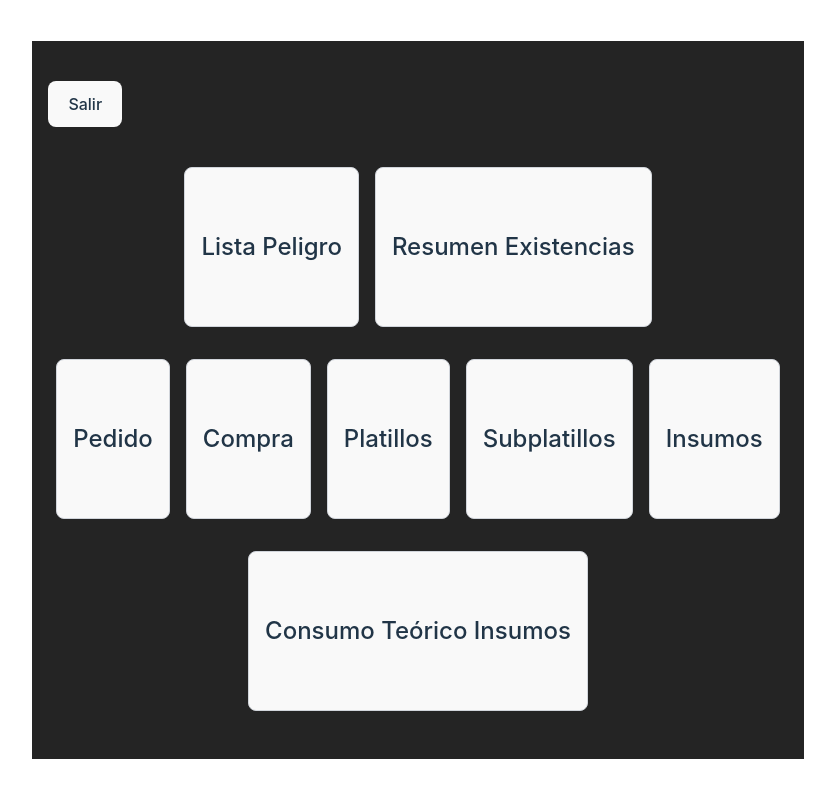
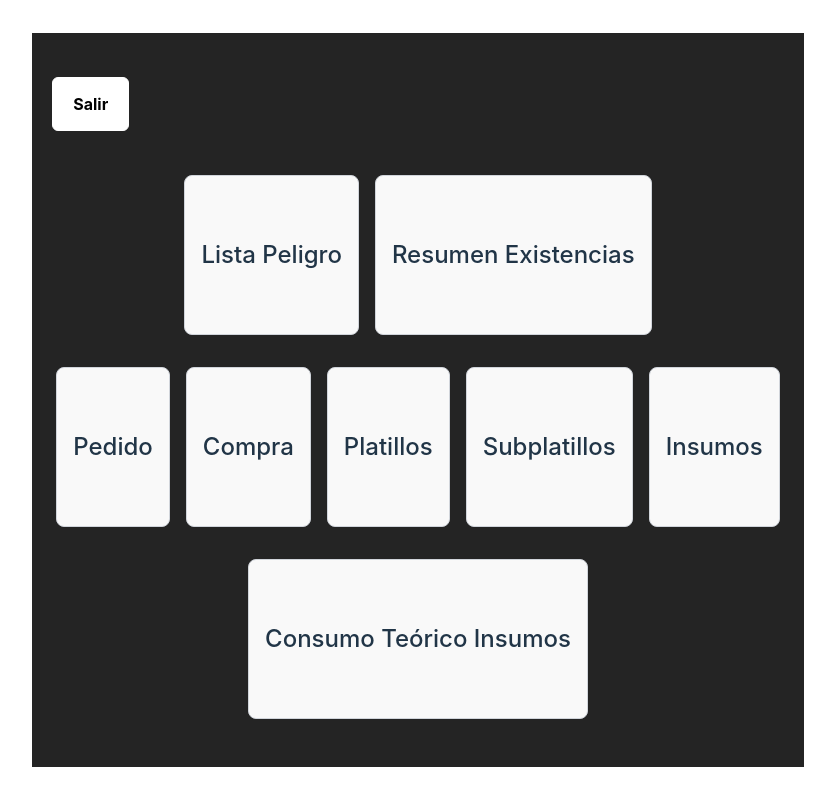
Before and after one commit to garciazapiain/admin-nectario, a Vue app in the folder frontend/: page / in a window 1280 px wide. Shown: the whole page, without its empty margins (222-1057 px from the left). Built offline with nearby package versions, Linux system fonts and the light colour scheme; sample sign-in values are in the browser's storage.

Commit message:
base button in default layout

```diff
--- a/frontend/src/layouts/DefaultLayout.vue
+++ b/frontend/src/layouts/DefaultLayout.vue
@@ -1,5 +1,6 @@
 <script setup>
 import { useRouter } from "vue-router";
+import ButtonBase from "../components/BaseButton.vue"
 
 const router = useRouter();
 
@@ -33,22 +34,16 @@ const shouldShowButtons = () => {
     <div v-if="shouldShowButtons()" class="buttonsTop w-full justify-evenly">
       <div class="buttonWrapper">
         <!-- Show "Página Principal" button on all routes except '/' -->
-        <button
-          class="main-page-button"
-          @click="goToMainPage"
-          v-if="!isCurrentPath('/')"
-        >
+        <ButtonBase bgColor="bg-white" textColor="text-black" fontSize="text-md" @click="goToMainPage"
+          v-if="!isCurrentPath('/')">
           Página Principal
-        </button>
+        </ButtonBase>
 
         <!-- Show "Salir" button only on the '/' route -->
-        <button
-          class="logout-button"
-          v-if="isCurrentPath('/')"
-          @click="handleLogout"
-        >
+        <ButtonBase bgColor="bg-white" textColor="text-black" fontSize="text-md" v-if="isCurrentPath('/')"
+          @click="handleLogout">
           Salir
-        </button>
+        </ButtonBase>
       </div>
     </div>
 
@@ -62,6 +57,7 @@ const shouldShowButtons = () => {
   display: flex;
   justify-content: space-between;
 }
+
 .buttonWrapper {
   display: flex;
   justify-content: space-between;
@@ -70,11 +66,13 @@ const shouldShowButtons = () => {
 .buttonWrapper.justify-end {
   justify-content: flex-end;
 }
+
 .main-page-button {
   position: static;
   top: 10px;
   left: 15px;
 }
+
 .logout-button {
   position: static;
   top: 10px;
```
